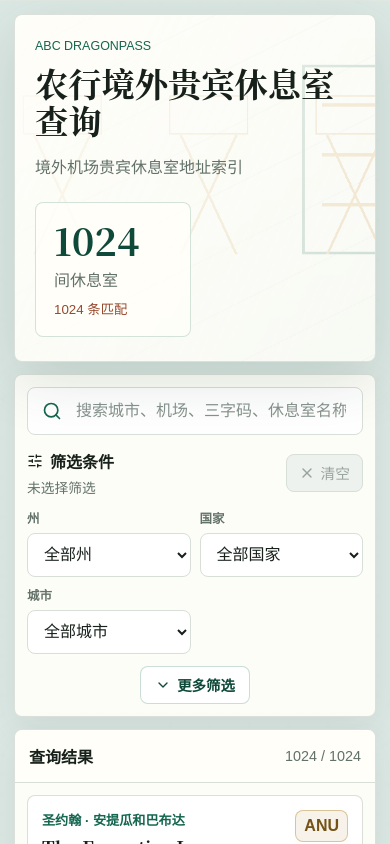
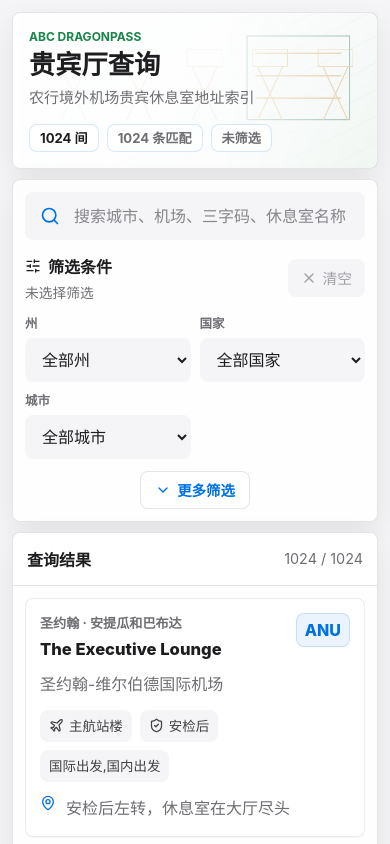
Before and after one commit to aapw01/abc-lounge, a Next.js app: page / in a window 390 px wide. Shown: the top 844 px of the page. Built offline with nearby package versions, Linux system fonts and the light colour scheme.

Commit message:
style: refine Apple-inspired mobile layout

```diff
--- a/app/globals.css
+++ b/app/globals.css
@@ -1,16 +1,16 @@
 :root {
   color-scheme: light;
-  --ink: #17201a;
-  --muted: #627169;
-  --paper: #edf3f1;
-  --panel: #fffef9;
-  --line: #d8ded8;
-  --accent: #14664f;
-  --accent-strong: #0e4939;
-  --gold: #b98932;
-  --mint: #dfeee7;
-  --rust: #97482e;
-  --shadow: 0 18px 60px rgba(31, 54, 43, 0.14);
+  --ink: #1d1d1f;
+  --muted: #6e6e73;
+  --paper: #f5f5f7;
+  --panel: rgba(255, 255, 255, 0.84);
+  --line: rgba(0, 0, 0, 0.1);
+  --accent: #0071e3;
+  --accent-strong: #0057b8;
+  --success: #18864b;
+  --mint: #eef7f2;
+  --rust: #a2452d;
+  --shadow: 0 10px 30px rgba(0, 0, 0, 0.08);
 }
 
 * {
@@ -26,11 +26,8 @@
   min-height: 100%;
   margin: 0;
   color: var(--ink);
-  background:
-    linear-gradient(135deg, rgba(20, 102, 79, 0.08), transparent 38%),
-    linear-gradient(315deg, rgba(185, 137, 50, 0.1), transparent 32%),
-    var(--paper);
-  font-family: "Avenir Next", "PingFang SC", "Hiragino Sans GB", "Microsoft YaHei", sans-serif;
+  background: var(--paper);
+  font-family: -apple-system, BlinkMacSystemFont, "SF Pro Display", "PingFang SC", "Hiragino Sans GB", "Microsoft YaHei", sans-serif;
 }
 
 button,
@@ -50,7 +47,7 @@
 .app-shell {
   width: min(100%, 1120px);
   margin: 0 auto;
-  padding: 14px;
+  padding: 12px;
 }
 
 .hero-panel {
@@ -58,78 +55,75 @@
   overflow: hidden;
   display: grid;
   grid-template-columns: 1fr;
-  gap: 20px;
-  min-height: 214px;
-  border: 1px solid rgba(216, 222, 216, 0.9);
+  gap: 14px;
+  border: 1px solid var(--line);
   border-radius: 8px;
-  padding: 24px 20px;
+  padding: 16px;
   background:
-    linear-gradient(115deg, rgba(255, 254, 249, 0.97), rgba(255, 254, 249, 0.78)),
-    url("/lounge-terminal-texture.png") center / cover,
+    linear-gradient(90deg, rgba(255, 255, 255, 0.96) 0%, rgba(255, 255, 255, 0.9) 58%, rgba(255, 255, 255, 0.58) 100%),
+    url("/lounge-terminal-texture.png") right center / auto 100% no-repeat,
     var(--panel);
   box-shadow: var(--shadow);
+  backdrop-filter: blur(22px);
 }
 
 .eyebrow {
-  margin: 0 0 12px;
-  color: var(--accent);
-  font-size: 0.78rem;
+  margin: 0 0 6px;
+  color: var(--success);
+  font-size: 0.75rem;
+  font-weight: 700;
   letter-spacing: 0;
   text-transform: uppercase;
 }
 
 h1 {
   margin: 0;
-  font-family: ui-serif, "Songti SC", "Noto Serif CJK SC", Georgia, serif;
-  font-size: 2.08rem;
-  line-height: 1.12;
+  font-size: 1.64rem;
+  line-height: 1.18;
+  font-weight: 800;
   letter-spacing: 0;
 }
 
 .hero-copy {
   max-width: 560px;
-  margin: 14px 0 0;
+  margin: 6px 0 0;
   color: var(--muted);
-  line-height: 1.75;
+  font-size: 0.94rem;
+  line-height: 1.5;
 }
 
-.hero-stats {
-  justify-self: start;
-  width: 156px;
-  min-height: 128px;
-  border: 1px solid rgba(20, 102, 79, 0.18);
-  border-radius: 8px;
-  padding: 18px;
-  background: rgba(255, 254, 249, 0.82);
+.summary-pills {
+  display: flex;
+  flex-wrap: wrap;
+  gap: 8px;
 }
 
-.hero-stats strong {
-  display: block;
-  color: var(--accent-strong);
-  font-family: ui-serif, "Songti SC", "Noto Serif CJK SC", Georgia, serif;
-  font-size: 2.38rem;
-  line-height: 1;
-  letter-spacing: 0;
+.summary-pills span {
+  display: inline-flex;
+  align-items: center;
+  min-height: 28px;
+  border: 1px solid rgba(0, 113, 227, 0.16);
+  border-radius: 8px;
+  padding: 0 10px;
+  background: rgba(255, 255, 255, 0.72);
+  color: var(--muted);
+  font-size: 0.82rem;
+  font-weight: 700;
+  white-space: nowrap;
 }
 
-.hero-stats span,
-.hero-stats small {
-  display: block;
-  margin-top: 8px;
-  color: var(--muted);
-}
-
-.hero-stats small {
-  color: var(--rust);
+.summary-pills span:first-child {
+  color: var(--ink);
 }
 
 .search-panel,
 .results-section {
-  margin-top: 12px;
-  border: 1px solid rgba(216, 222, 216, 0.92);
+  margin-top: 10px;
+  border: 1px solid var(--line);
   border-radius: 8px;
-  background: rgba(255, 254, 249, 0.94);
-  box-shadow: 0 12px 36px rgba(31, 54, 43, 0.08);
+  background: var(--panel);
+  box-shadow: var(--shadow);
+  backdrop-filter: blur(22px);
 }
 
 .search-panel {
@@ -142,10 +136,10 @@
   align-items: center;
   gap: 10px;
   min-height: 48px;
-  border: 1px solid var(--line);
+  border: 1px solid transparent;
   border-radius: 8px;
   padding: 0 14px;
-  background: #ffffff;
+  background: #f5f5f7;
   color: var(--accent);
 }
 
@@ -160,7 +154,7 @@
 }
 
 .search-box input::placeholder {
-  color: #87938d;
+  color: #86868b;
 }
 
 .filter-header {
@@ -177,7 +171,7 @@
   gap: 7px;
   margin: 0;
   color: var(--ink);
-  font-weight: 700;
+  font-weight: 800;
 }
 
 .filter-header span {
@@ -194,19 +188,18 @@
   justify-content: center;
   gap: 6px;
   min-height: 38px;
-  border: 1px solid rgba(20, 102, 79, 0.24);
+  border: 1px solid transparent;
   border-radius: 8px;
   padding: 0 12px;
   background: var(--accent);
-  color: #fffef9;
+  color: #ffffff;
   font-size: 0.92rem;
   white-space: nowrap;
 }
 
 .filter-header button:disabled {
-  border-color: var(--line);
-  background: #eef2ee;
-  color: #9aa49e;
+  background: #f5f5f7;
+  color: #a1a1a6;
 }
 
 .filter-grid {
@@ -235,10 +228,10 @@
   width: 100%;
   min-width: 0;
   min-height: 44px;
-  border: 1px solid var(--line);
+  border: 1px solid transparent;
   border-radius: 8px;
   padding: 0 38px 0 12px;
-  background: #ffffff;
+  background: #f5f5f7;
   color: var(--ink);
   outline: 0;
 }
@@ -255,11 +248,11 @@
   justify-content: center;
   gap: 6px;
   min-height: 38px;
-  border: 1px solid rgba(20, 102, 79, 0.22);
+  border: 1px solid var(--line);
   border-radius: 8px;
   padding: 0 14px;
   background: #ffffff;
-  color: var(--accent-strong);
+  color: var(--accent);
   font-size: 0.9rem;
   font-weight: 800;
   white-space: nowrap;
@@ -267,8 +260,8 @@
 
 .filter-field select:focus,
 .search-box:focus-within {
-  border-color: rgba(20, 102, 79, 0.72);
-  box-shadow: 0 0 0 3px rgba(20, 102, 79, 0.12);
+  border-color: rgba(0, 113, 227, 0.48);
+  box-shadow: 0 0 0 4px rgba(0, 113, 227, 0.12);
 }
 
 .results-section {
@@ -286,7 +279,7 @@
   gap: 10px;
   border-bottom: 1px solid var(--line);
   padding: 14px;
-  background: rgba(255, 254, 249, 0.96);
+  background: rgba(255, 255, 255, 0.86);
   backdrop-filter: blur(14px);
 }
 
@@ -308,11 +301,11 @@
 }
 
 .lounge-card {
-  border: 1px solid rgba(216, 222, 216, 0.95);
+  border: 1px solid rgba(0, 0, 0, 0.08);
   border-radius: 8px;
   padding: 14px;
-  background:
-    linear-gradient(180deg, #ffffff, #fbfdf9);
+  background: #ffffff;
+  box-shadow: 0 1px 0 rgba(0, 0, 0, 0.03);
 }
 
 .card-heading {
@@ -324,29 +317,29 @@
 
 .city-line {
   margin: 0 0 6px;
-  color: var(--accent);
+  color: var(--muted);
   font-size: 0.82rem;
-  font-weight: 800;
+  font-weight: 700;
 }
 
 .lounge-card h2 {
   margin: 0;
   color: var(--ink);
-  font-family: ui-serif, "Songti SC", "Noto Serif CJK SC", Georgia, serif;
-  font-size: 1.14rem;
+  font-size: 1.04rem;
   line-height: 1.38;
+  font-weight: 800;
   letter-spacing: 0;
   overflow-wrap: anywhere;
 }
 
 .airport-code {
   min-width: 50px;
-  border: 1px solid rgba(185, 137, 50, 0.44);
+  border: 1px solid rgba(0, 113, 227, 0.16);
   border-radius: 8px;
   padding: 6px 8px;
-  background: rgba(185, 137, 50, 0.1);
-  color: #755316;
-  font-weight: 900;
+  background: rgba(0, 113, 227, 0.08);
+  color: var(--accent);
+  font-weight: 800;
   text-align: center;
 }
 
@@ -371,8 +364,8 @@
   max-width: 100%;
   border-radius: 8px;
   padding: 7px 9px;
-  background: var(--mint);
-  color: var(--accent-strong);
+  background: #f5f5f7;
+  color: #424245;
   font-size: 0.84rem;
   line-height: 1.35;
   overflow-wrap: anywhere;
@@ -383,12 +376,12 @@
   grid-template-columns: 18px 1fr;
   gap: 8px;
   margin-top: 13px;
-  color: var(--rust);
+  color: var(--accent);
 }
 
 .direction-line p {
   margin: 0;
-  color: #5d675f;
+  color: var(--muted);
   line-height: 1.68;
   overflow-wrap: anywhere;
 }
@@ -408,22 +401,21 @@
 
 @media (min-width: 680px) {
   .app-shell {
-    padding: 28px;
+    padding: 24px;
   }
 
   .hero-panel {
     grid-template-columns: minmax(0, 1fr) auto;
-    align-items: end;
-    min-height: 256px;
-    padding: 34px;
+    align-items: center;
+    padding: 18px 20px;
   }
 
   h1 {
     max-width: 720px;
-    font-size: 3.8rem;
+    font-size: 1.86rem;
   }
 
-  .hero-stats {
+  .summary-pills {
     justify-self: end;
   }
 
@@ -442,7 +434,7 @@
 
 @media (min-width: 980px) {
   .app-shell {
-    padding: 36px;
+    padding: 28px;
   }
 
   .filter-grid {
--- a/app/page.tsx
+++ b/app/page.tsx
@@ -63,13 +63,13 @@
       <section className="hero-panel">
         <div className="hero-text">
           <p className="eyebrow">ABC DragonPass</p>
-          <h1>农行境外贵宾休息室查询</h1>
-          <p className="hero-copy">境外机场贵宾休息室地址索引</p>
+          <h1>贵宾厅查询</h1>
+          <p className="hero-copy">农行境外机场贵宾休息室地址索引</p>
         </div>
-        <div className="hero-stats" aria-label="数据概览">
-          <strong>{lounges.length}</strong>
-          <span>间休息室</span>
-          <small>{results.length} 条匹配</small>
+        <div className="summary-pills" aria-label="查询摘要">
+          <span>{lounges.length} 间</span>
+          <span>{results.length} 条匹配</span>
+          <span>{activeCount ? `已选 ${activeCount}` : "未筛选"}</span>
         </div>
       </section>
 
```
Also changed, not shown: 1 other file (tests, documents, lock files or other folders).
